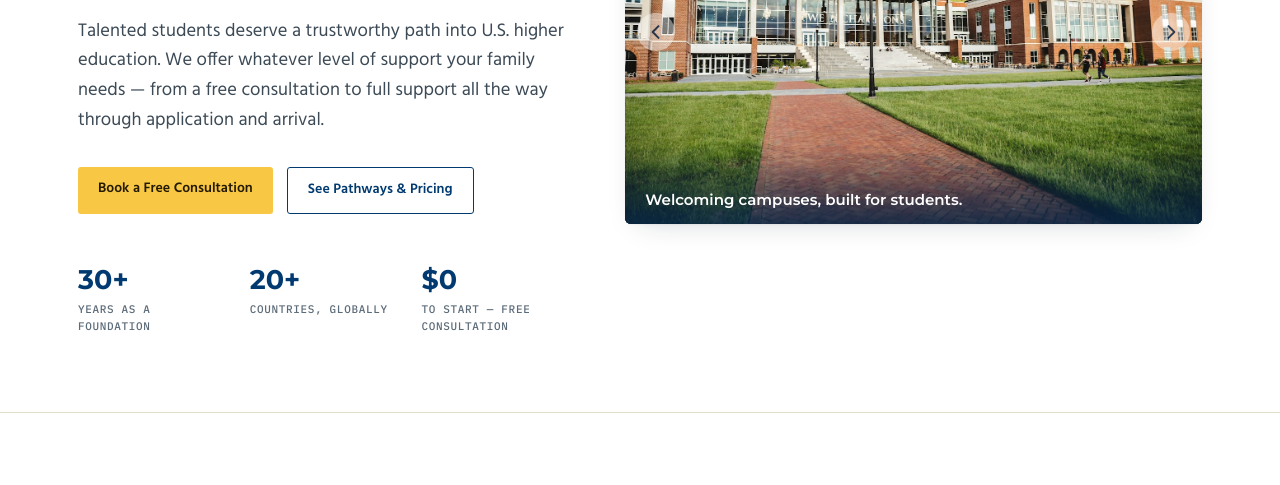
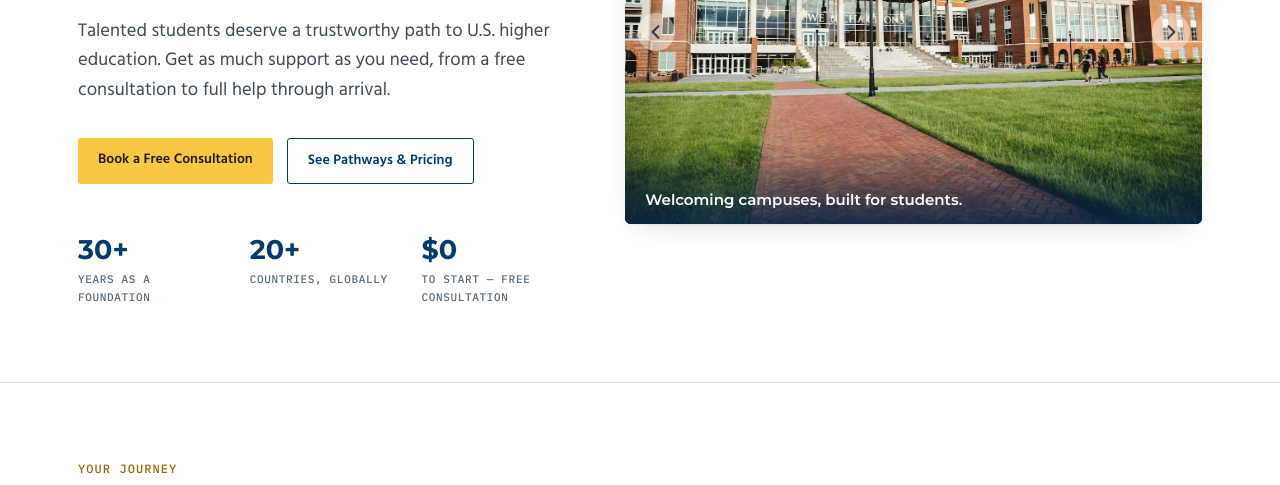
Before and after one commit to htopalyan/american-academic-horizons, a plain HTML site: page index.html in a window 1280 px wide. Shown: the part 311-796 px from the top of the page. Drawn offline with Linux system fonts and the light colour scheme.

Commit message:
Shorten Home hero intro text
Co-Authored-By: Claude Sonnet 5.5 <noreply@anthropic.com>

```diff
--- a/index.html
+++ b/index.html
@@ -532,7 +532,7 @@
       <div>
         <span class="eyebrow" style="letter-spacing:.02em;">Pathways to a U.S. Degree</span>
         <h1 id="home-h1">Your path to a U.S. degree, mapped, explained, and guided.</h1>
-        <p class="lede">Talented students deserve a trustworthy path into U.S. higher education. We offer whatever level of support your family needs — from a free consultation to full support all the way through application and arrival.</p>
+        <p class="lede">Talented students deserve a trustworthy path to U.S. higher education. Get as much support as you need, from a free consultation to full help through arrival.</p>
         <div class="ctas">
           <a class="cta-btn" href="#/families">Book a Free Consultation</a>
           <a class="cta-btn secondary" href="#/pathways">See Pathways &amp; Pricing</a>
```
